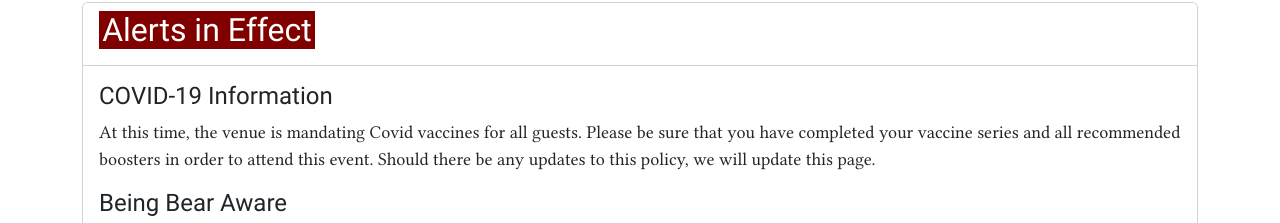
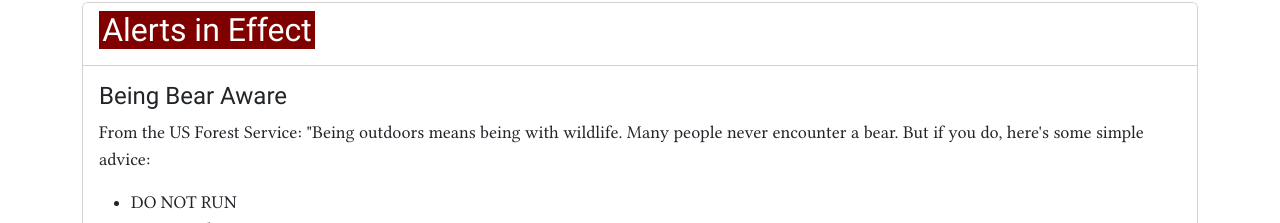
Before and after one commit to MikeColetta/nuttlettawedding, a React (Create React App) app: page /Alerts in a window 1280 px wide. Shown: the part 809-1032 px from the top of the page. Built offline with nearby package versions, Linux system fonts and the light colour scheme.

Commit message:
Removed Covid alert

```diff
--- a/src/pages/Alerts.js
+++ b/src/pages/Alerts.js
@@ -14,10 +14,6 @@ class Alerts extends React.Component {
                             <h2 className='alertsTitle'>Alerts in Effect</h2>
                         </Card.Header>
                         <Card.Body>
-                            <h4>COVID-19 Information</h4>
-                            <p>At this time, the venue is mandating Covid vaccines for all guests.
-                                Please be sure that you have completed your vaccine series and all recommended boosters in order to attend this event.
-                                Should there be any updates to this policy, we will update this page.</p>
                             <h4>Being Bear Aware</h4>
                             <p>From the US Forest Service: "Being outdoors means being with wildlife. Many people never encounter a bear. But if you do, here's some simple advice:</p>
                             <ul>
```
